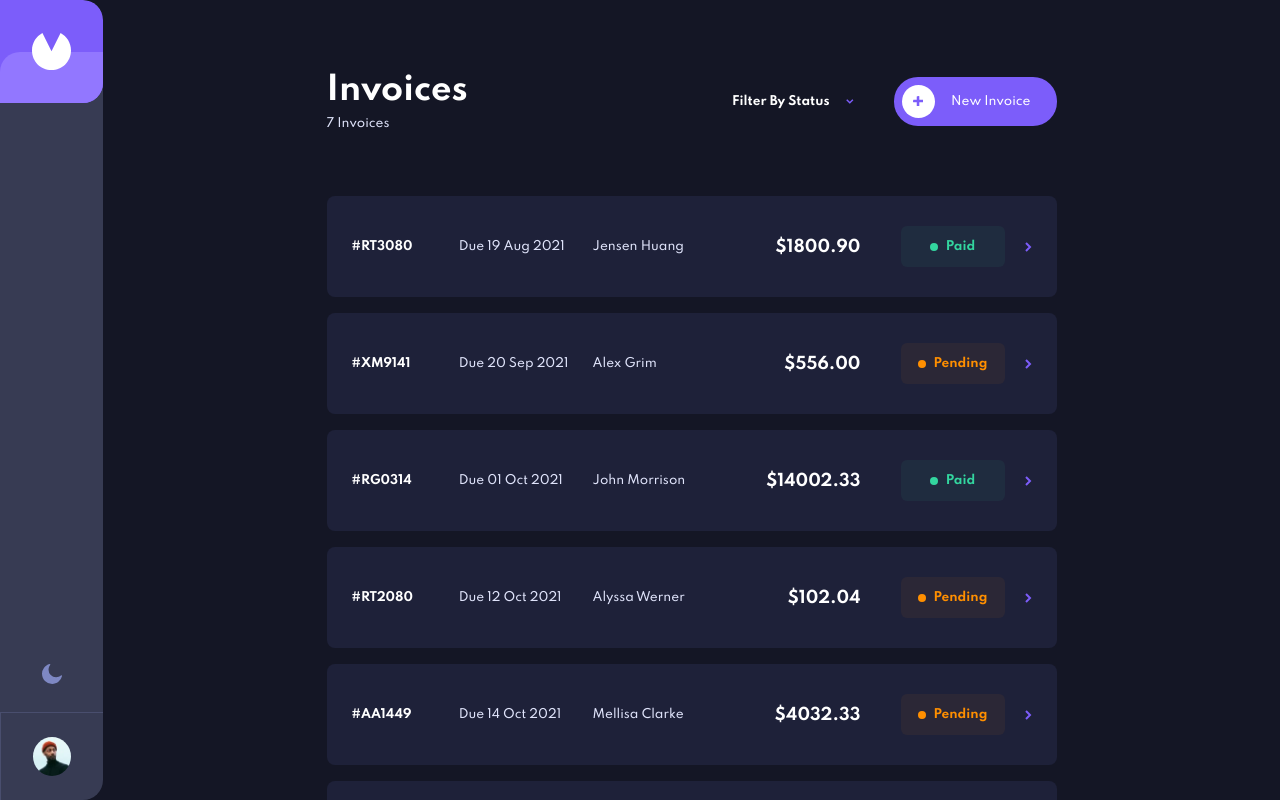
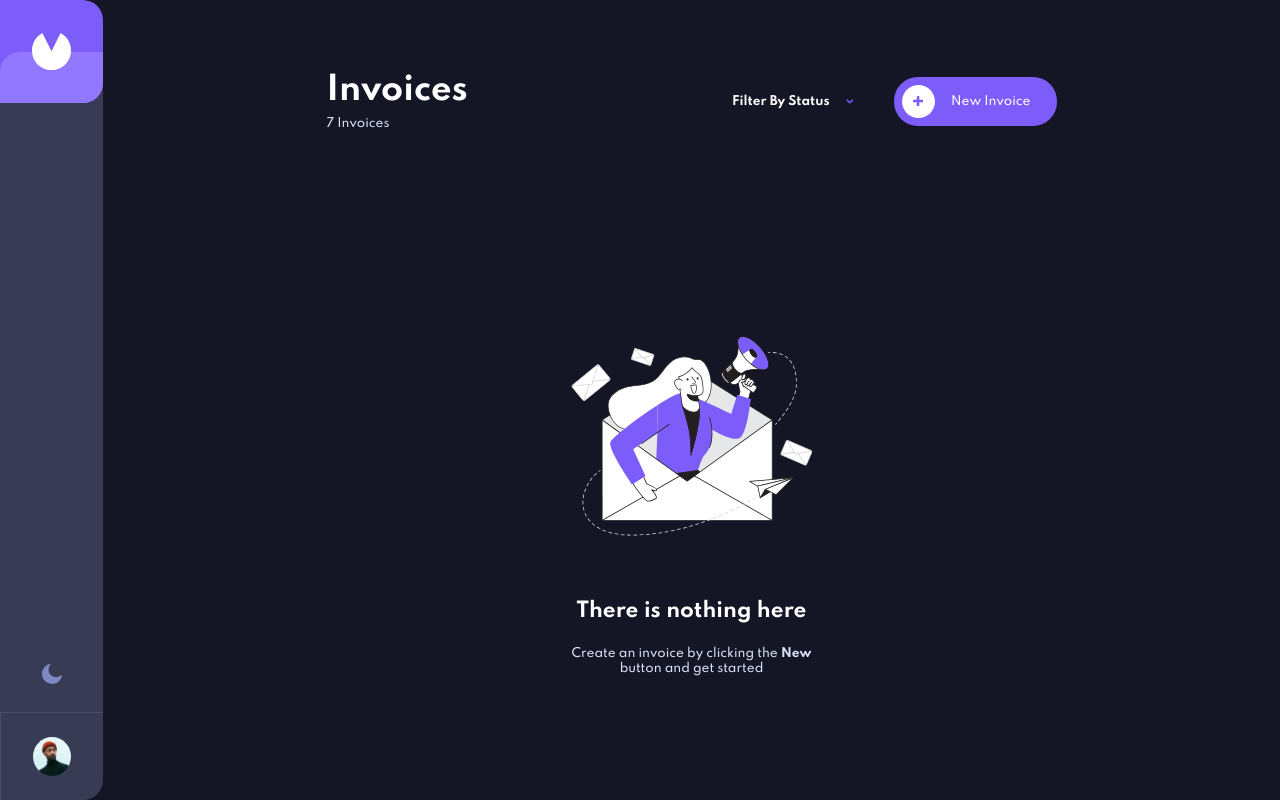
Before and after one commit to leomacode/invoice-app, a React (Create React App) app: page / in a window 1280 px wide. Shown: the top 800 px of the page. Built offline with nearby package versions, Linux system fonts and the light colour scheme.

Commit message:
complete no invoice page

```diff
--- a/src/assets/index.js
+++ b/src/assets/index.js
@@ -6,3 +6,4 @@ export { default as plus } from "./icon-plus.svg";
 export { default as arrowDown } from "./icon-arrow-down.svg";
 export { default as arrowLeft } from "./icon-arrow-left.svg";
 export { default as arrowRight } from "./icon-arrow-right.svg";
+export { default as noInvoice } from "./illustration-empty.svg";
--- a/src/components/ActionBar/ActionBar.js
+++ b/src/components/ActionBar/ActionBar.js
@@ -1,16 +1,20 @@
-import React from "react";
+import React, { useState } from "react";
 import "./actionBar.css";
 import { FilterDropDown, AddNewButton } from "..";
 
 function ActionBar({ invoices }) {
+  const [dropdownOpen, setDropdownOpen] = useState(false);
   return (
     <div className="action-bar flex">
       <div className="action-bar-title capitalize">
         <h1 className="action-bar-title-text h1-text">invoices</h1>
         <p className="body-1-text">{invoices.length} invoices</p>
       </div>
-      <FilterDropDown />
-      <AddNewButton />
+      <FilterDropDown
+        dropdownOpen={dropdownOpen}
+        setDropdownOpen={setDropdownOpen}
+      />
+      <AddNewButton setDropdownOpen={setDropdownOpen} />
     </div>
   );
 }
--- a/src/components/AddNewButton/AddNewButton.js
+++ b/src/components/AddNewButton/AddNewButton.js
@@ -4,12 +4,15 @@ import { useTextTitle } from "../../hooks";
 import { plus } from "../../assets";
 import { NewInvoice } from "..";
 
-function AddNewButton() {
+function AddNewButton({ setDropdownOpen }) {
   const [addNew, setAddNew] = useState(false);
   return (
     <>
       <button
-        onClick={() => setAddNew(!addNew)}
+        onClick={() => {
+          setAddNew(!addNew);
+          setDropdownOpen(false);
+        }}
         data-add={addNew}
         className="action-bar-btn btn flex"
       >
--- a/src/components/FilterDropDown/FilterDropDown.js
+++ b/src/components/FilterDropDown/FilterDropDown.js
@@ -1,12 +1,10 @@
-import React, { useState } from "react";
+import React from "react";
 import { DropDownOption } from "..";
 import { useTextTitle } from "../../hooks";
 import { arrowDown } from "../../assets";
 import "./filterDropDown.css";
 const dropDownOptions = ["draft", "pending", "paid"];
-function FilterDropDown() {
-  const [dropdownOpen, setDropdownOpen] = useState(false);
-
+function FilterDropDown({ dropdownOpen, setDropdownOpen }) {
   return (
     <div className="filter-drop-down flex">
       <div
--- /dev/null
+++ b/src/components/NoInvoice/NoInvoice.js
@@ -0,0 +1,21 @@
+import React from "react";
+import "./noInvoice.css";
+import { noInvoice } from "../../assets";
+
+function NoInvoice() {
+  return (
+    <div className="no-invoice">
+      <img src={noInvoice} alt="no-invoice" className="no-invoice-img" />
+
+      <h2 className="no-invoice-title h2-text">There is nothing here</h2>
+
+      <p className="no-invoice-text body-1-text">
+        Create an invoice by clicking the
+        <b> New </b>
+        button and get started
+      </p>
+    </div>
+  );
+}
+
+export default NoInvoice;
--- /dev/null
+++ b/src/components/NoInvoice/noInvoice.css
@@ -0,0 +1,27 @@
+.no-invoice {
+  width: 21.7rem;
+  text-align: center;
+  margin-top: 10rem;
+  margin-inline: auto;
+}
+
+.no-invoice-title {
+  margin-top: 4rem;
+  margin-bottom: 2.4rem;
+}
+@media (min-width: 560px) {
+  .no-invoice {
+    width: 24.2rem;
+    margin-top: 21rem;
+  }
+
+  .no-invoice-title {
+    margin-top: 6.4rem;
+  }
+}
+
+@media (min-width: 720px) {
+  .no-invoice {
+    margin-top: 14rem;
+  }
+}
--- a/src/components/index.js
+++ b/src/components/index.js
@@ -7,3 +7,4 @@ export { default as NewInvoice } from "./NewInvoice/NewInvoice";
 export { default as GoBack } from "./GoBack/GoBack";
 export { default as InvoiceItem } from "./InvoiceItem/InvoiceItem";
 export { default as InvoiceDetails } from "./InvoiceDetails/InvoiceDetails";
+export { default as NoInvoice } from "./NoInvoice/NoInvoice";
--- a/src/index.css
+++ b/src/index.css
@@ -86,10 +86,8 @@ select {
   --clr-lg-purple: #9277ff;
   --clr-line-grey: #494e6e;
   --clr-bg: #141625;
-  --clr-h1: #ffffff;
+  --clr-text-dark: #ffffff;
   --clr-body-1: #dfe3fa;
-  --clr-h3-1: #ffffff;
-  --clr-h3-2: #ffffff;
   --clr-shadow: #252945;
   --clr-drop-down-bg: #252945;
   --clr-checkmark: #1e2139;
@@ -103,10 +101,8 @@ select {
 .theme-light {
   --clr-siderbar: #373b53;
   --clr-bg: #f8f8fb;
-  --clr-h1: #0c0e16;
+  --clr-text-dark: #0c0e16;
   --clr-body-1: #888eb0;
-  --clr-h3-1: #0c0e16;
-  --clr-h3-2: #0c0e16;
   --clr-shadow: 72, 84, 159;
   --clr-drop-down-bg: #ffffff;
   --clr-checkmark: #dfe3fa;
@@ -137,13 +133,13 @@ html {
 .h3-text-1,
 .h3-text-2 {
   font-weight: bold;
+  color: var(--clr-text-dark);
 }
 
 .h1-text {
   font-size: 2.2rem;
   line-height: 3.6rem;
   letter-spacing: -1;
-  color: var(--clr-h1);
 }
 
 .h2-text {
@@ -156,14 +152,12 @@ html {
   font-size: 1.6rem;
   line-height: 2.4rem;
   letter-spacing: -0.25;
-  color: var(--clr-h3-1);
 }
 
 .h3-text-2 {
   font-size: 1.2rem;
   line-height: 1.5rem;
   letter-spacing: -0.25;
-  color: var(--clr-h3-2);
 }
 
 .body-1-text,
--- a/src/pages/Invoices/Invoices.js
+++ b/src/pages/Invoices/Invoices.js
@@ -1,6 +1,6 @@
 import React, { useState, useEffect } from "react";
 import "./invoices.css";
-import { ActionBar, InvoiceItem } from "../../components";
+import { ActionBar, InvoiceItem, NoInvoice } from "../../components";
 import useStore from "../../store";
 import { SearchTermsContext } from "../../Contexts";
 
@@ -10,12 +10,15 @@ function Invoices() {
   const [terms, setTerms] = useState([]);
 
   useEffect(() => {
+    let items = [...invoices];
+    items = [];
     if (terms.length) {
-      const items = invoices.filter(({ status }) => terms.includes(status));
+      items = items.filter(({ status }) => terms.includes(status));
       setDisplayItems(items);
     } else {
-      setDisplayItems(invoices);
+      setDisplayItems(items);
     }
+    // eslint-disable-next-line react-hooks/exhaustive-deps
   }, [terms]);
 
   return (
@@ -24,7 +27,8 @@ function Invoices() {
         <ActionBar invoices={invoices} />
       </SearchTermsContext.Provider>
       <div className="invoice-items-cantainer flex">
-        {displayItems.map(({ id, paymentDue, total, clientName, status }) => (
+        {terms.length ? (
+          displayItems.map(({ id, paymentDue, total, clientName, status }) => (
             <InvoiceItem
               key={id}
               id={id}
@@ -33,7 +37,10 @@ function Invoices() {
               clientName={clientName}
               status={status}
             />
-        ))}
+          ))
+        ) : (
+          <NoInvoice />
+        )}
       </div>
     </div>
   );
--- a/src/pages/Invoices/invoices.css
+++ b/src/pages/Invoices/invoices.css
@@ -1,4 +1,5 @@
 .invoices {
+  height: 100%;
   padding-bottom: 10.5rem;
 }
 .invoice-items-cantainer {
```
Lines whose indentation alone changed are shown as unchanged.
